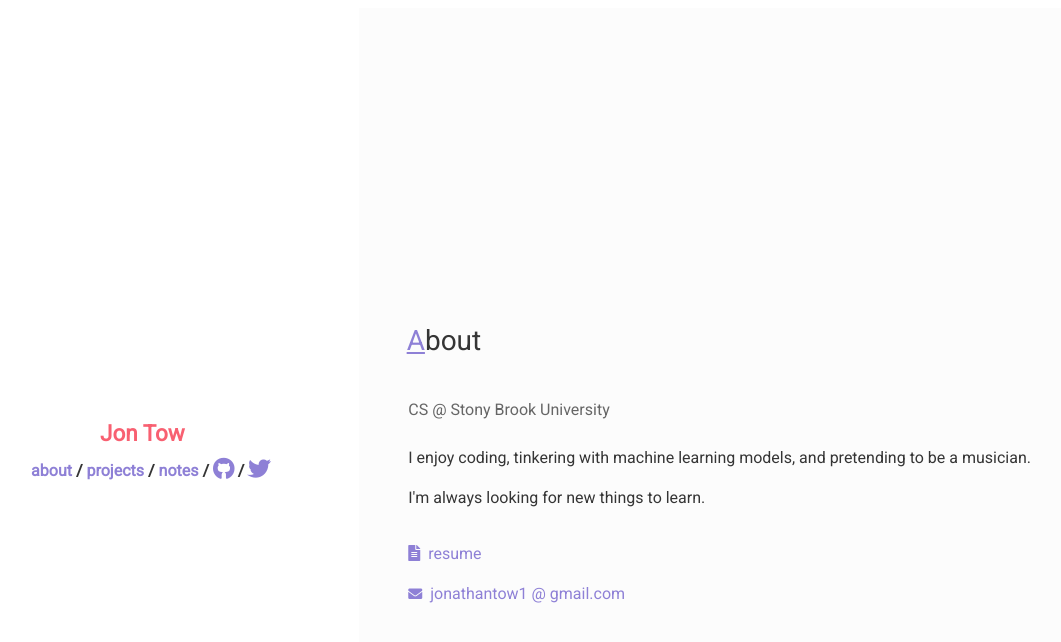
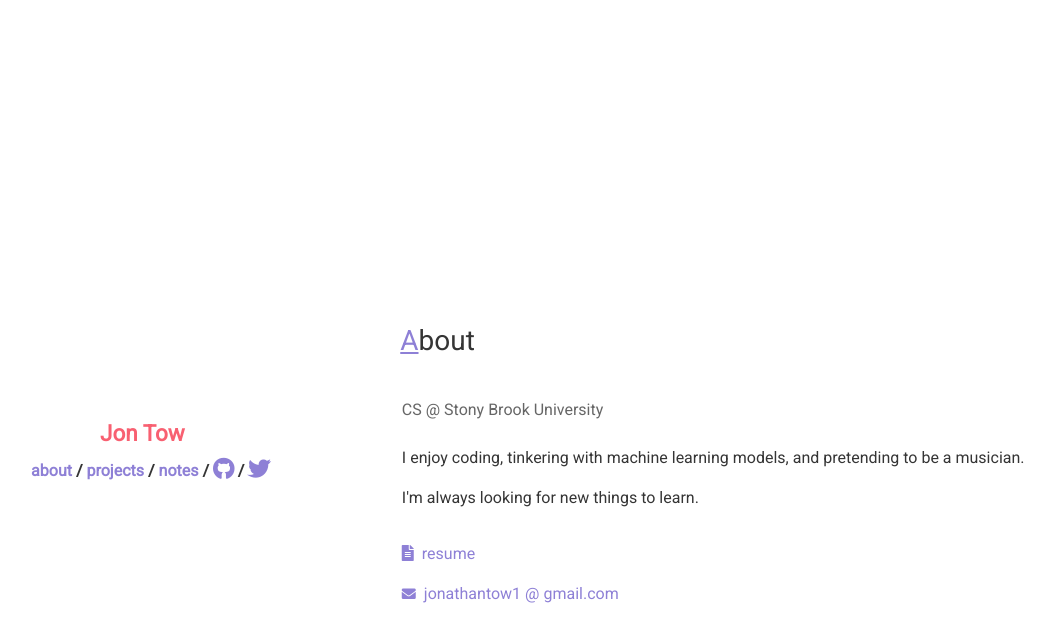
Before and after one commit to jon-tow/jon-tow.github.io, a Jekyll site: the page built from index.html, in a window 1280 px wide and 900 px high. Shown: the top 642 px of the window, without its empty margins (73-1134 px from the left). Built offline with Jekyll 4.4.1, drawn with Linux system fonts in a browser that asks for light colours; some of the changed text lies outside the part shown.

Commit message:
test new style

```diff
--- a/_includes/_sections/notes.html
+++ b/_includes/_sections/notes.html
@@ -16,21 +16,21 @@
   <div class="section-content" style="">
     <!-- Notes Row -->
     <ul class="entry-previews" >
-      Under construction. Coming soon.
-      <!-- {% for post in site.posts %} -->
-      <!-- <li class="pt-3"> -->
-      <!-- 	<p class="post-preview"> -->
-      <!-- 	  <span style="font-size: .95em; color: var(--light-black)">{{post.date | date: '%B %d, %Y'}} -->
-      <!-- 	  </span> -->
-      <!-- 	  <br> -->
-      <!-- 	  <a href="{{ post.url }}" style="font-size: 1.15em;"> -->
-      <!-- 	    {{ post.title }} -->
-      <!-- 	  </a> -->
-      <!-- 	  <br> -->
-      <!-- 	  {{ post.introduction }}	   -->
-      <!-- 	</p> -->
-      <!-- </li> -->
-      <!-- {% endfor %} -->
+      <!-- Under construction. Coming soon. -->
+      {% for post in site.posts %}
+      <li class="pt-3">
+      	<p class="post-preview">
+      	  <span style="font-size: .95em; color: var(--light-black)">{{post.date | date: '%B %d, %Y'}}
+      	  </span>
+      	  <br>
+      	  <a href="{{ post.url }}" style="font-size: 1.15em;">
+      	    {{ post.title }}
+      	  </a>
+      	  <br>
+      	  {{ post.introduction }}
+      	</p>
+      </li>
+      {% endfor %}
     </ul>
 
   </div>
--- a/_layouts/post.html
+++ b/_layouts/post.html
@@ -40,7 +40,7 @@
     <main class="post">
 
       <!-- Notes Container -->
-      <section class="mt-3 pt-4 note-content">
+      <section class="mt-3 pt-4 note-content" style="background-color: var(--main-white);">
 
 
 	<!-- Notes Header -->
--- a/assets/css/main.css
+++ b/assets/css/main.css
@@ -177,12 +177,12 @@ header a {
 
 /* Section Styling */
 section {
-    padding-left: 1em;
+    padding-left: .6em;
     padding-right: 1em;
 
     min-height: 100vh;
 
-    background-color: var(--main-white);
+    background-color: white;
 }
 
 .section-header {
@@ -294,7 +294,7 @@ blockquote {
 }
 
 .note-content {
-    background-color: var(--main-white);
+
 }
 
 .project-type {
@@ -434,6 +434,7 @@ a:visited {
     .sidebar {
 	height: 20vh;
 	background-color: white;
+
     }
 }
 
```
